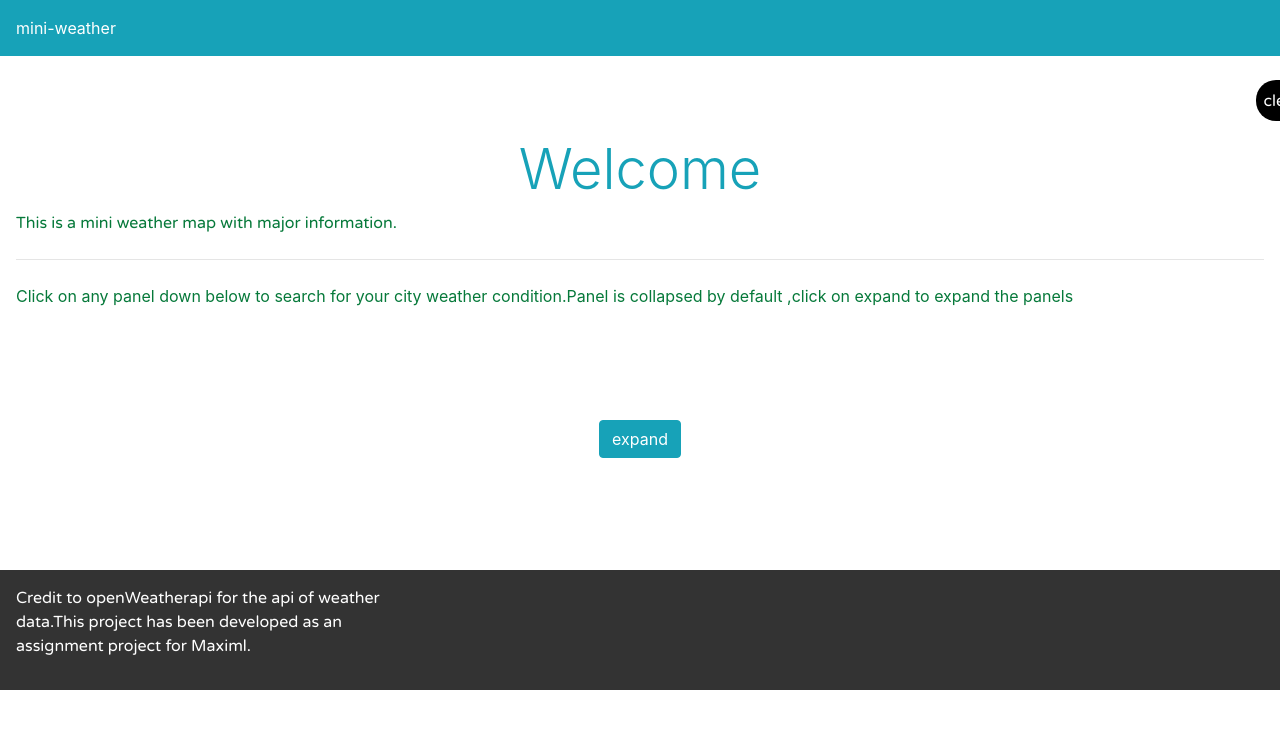
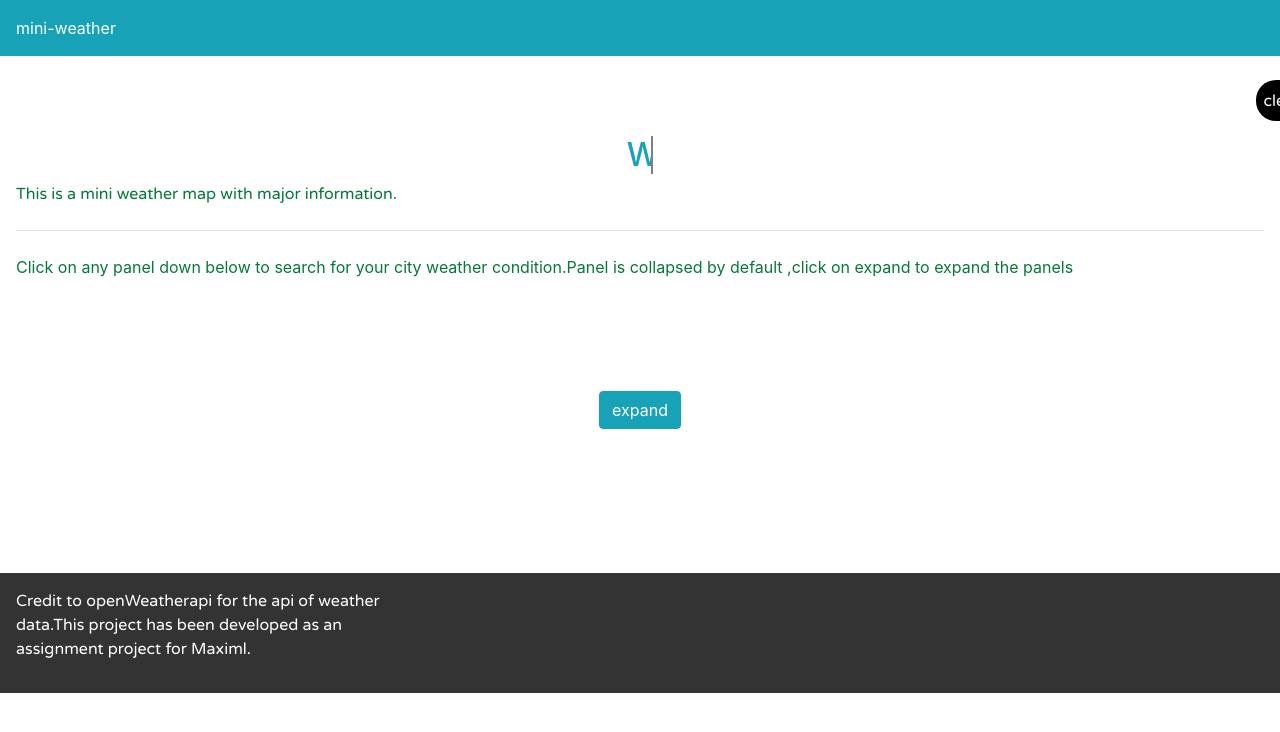
Before and after one commit to phurba123/mini-weatherApp, an Angular app: page / in a window 1280 px wide. Shown: the top 732 px of the page. Built offline with nearby package versions, Linux system fonts and the light colour scheme.

Commit message:
added little text animation for welcome text , successfully done with average looking ui,UI should be further enhanced

```diff
--- a/src/app/app.component.css
+++ b/src/app/app.component.css
@@ -1,6 +1,11 @@
 nav
 {
     padding: 1rem;
+}
+
+nav a
+{
+    text-decoration: none;
 }
 
 main
@@ -91,13 +96,45 @@ footer
     background: rgba(0,0,0,0.8);
     color: white;
     padding: 1rem;
-    margin-top: 12vh;
+    margin-top: 16vh;
 }
 
 footer p
 {
     flex-basis: 30%;
     font-size: 1rem;
+}
+
+#welcome-text
+{
+    width: 8ch;
+    font-size: 2rem;
+    margin-left: auto;
+    margin-right: auto;
+    -webkit-animation: text-typing 4s steps(7,end) infinite ,cursor-typing 600ms steps(2,end) infinite;
+    overflow: hidden;
+    border-right: 2px solid ;
+    white-space: nowrap;
+}
+
+@keyframes text-typing
+{
+    0%{
+        width: 0ch;
+    }100%{
+        width: 9ch;
+    }
+}
+
+@keyframes cursor-typing
+{
+    0%{
+        border-right-color: gray;
+    }
+    100%
+    {
+        border-right-color: transparent;
+    }
 }
 
 @media screen and (max-width:500px)
--- a/src/app/app.component.html
+++ b/src/app/app.component.html
@@ -5,7 +5,7 @@
 <main>
 
   <div class="jumbotron bg-white jumbotron-fluid">
-    <h4 class="display-4 text-center h-font header-color">Welcome</h4>
+    <h4 id="welcome-text" class="text-center h-font header-color">Welcome</h4>
     <p class="p-font p-color">This is a mini weather map with major information.</p>
     <hr class="my-4">
     <p class="p-color">Click on any panel down below to search for your city weather condition.Panel is collapsed by default ,click on expand to expand the panels</p>
```
